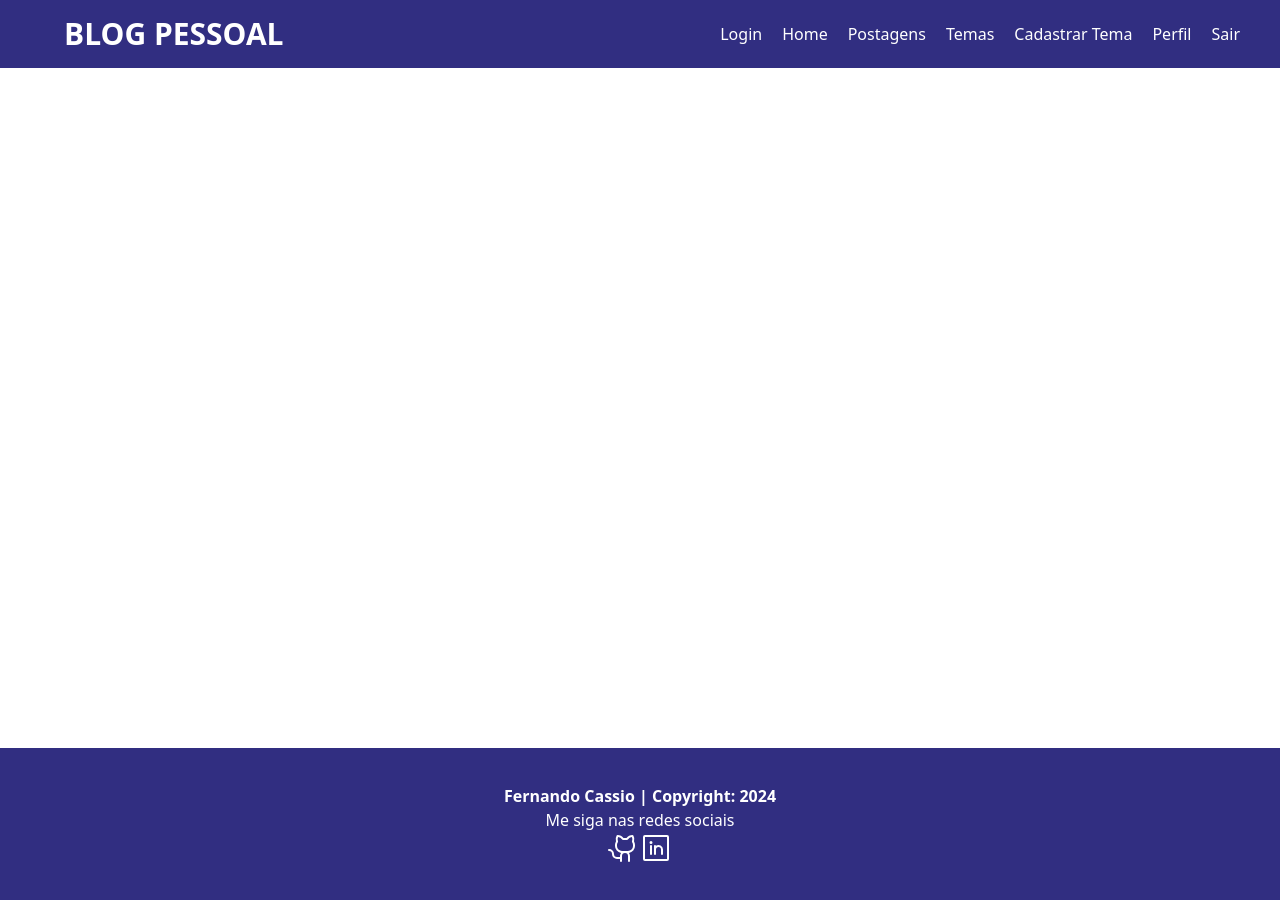
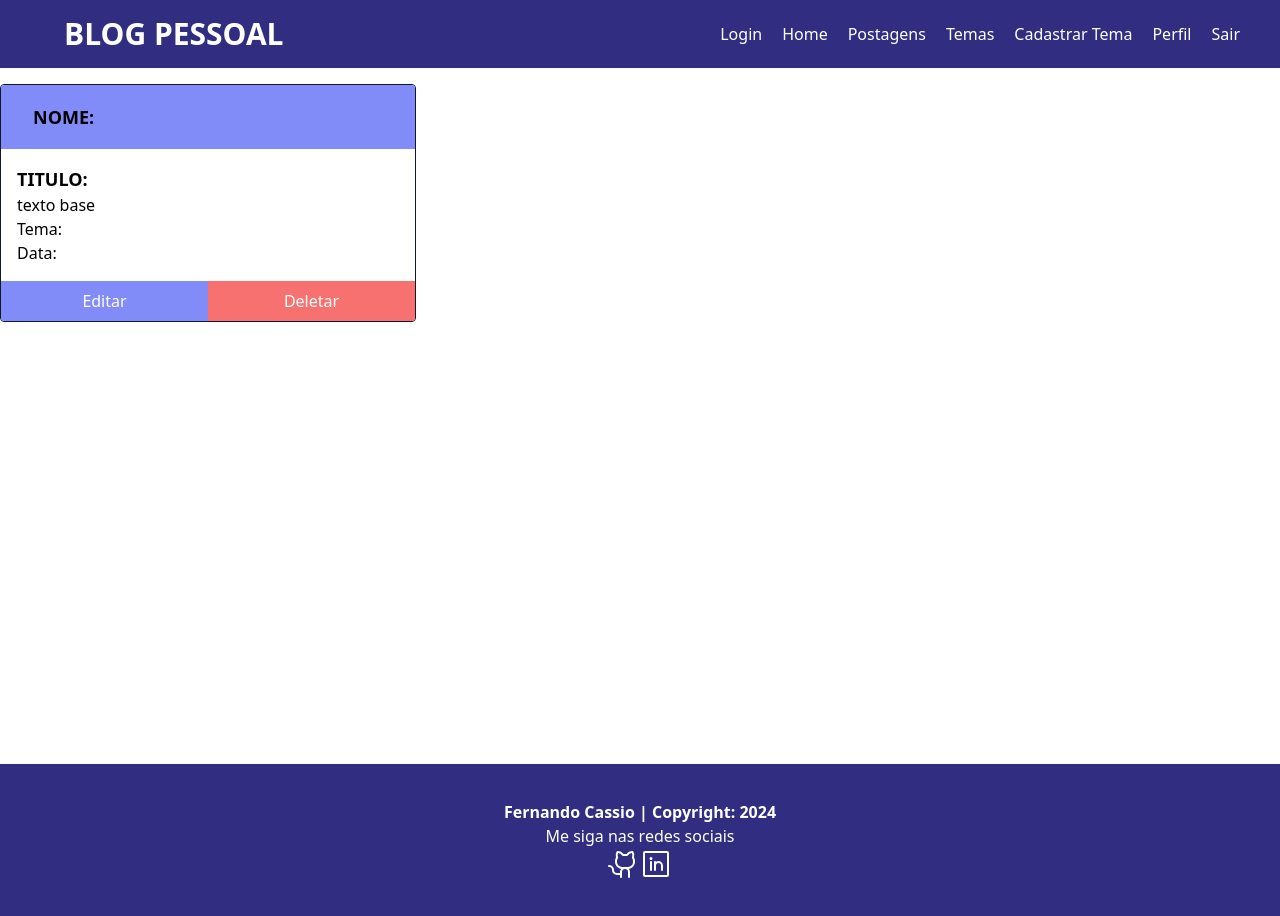
Before and after one commit to FernandoCassioDev/blogpessoal_react, a React (Vite) app: page /postagens in a window 1280 px wide. Built offline with nearby package versions, Linux system fonts and the light colour scheme.

Commit message:
feat: cria os componentes cardPostagens e listaPostagens e faz as devidas importações

```diff
--- a/src/App.tsx
+++ b/src/App.tsx
@@ -1,23 +1,23 @@
-import { BrowserRouter, Route, Routes } from 'react-router-dom'
-import './App.css'
-import Footer from './components/footer/Footer'
-import Navbar from './components/navbar/Navbar'
-import Home from './pages/home/Home'
-import Cadastro from './pages/cadastro/Cadastro'
-import Login from './pages/login/Login'
-import { AuthProvider } from './contexts/AuthContext'
-import ListaTemas from './components/temas/listatemas/ListaTemas'
-import FormTema from './components/temas/formulariotema/FormTema'
-import DeletarTema from './components/deletartema/Deletar'
+import { BrowserRouter, Route, Routes } from "react-router-dom";
+import "./App.css";
+import Footer from "./components/footer/Footer";
+import Navbar from "./components/navbar/Navbar";
+import Home from "./pages/home/Home";
+import Cadastro from "./pages/cadastro/Cadastro";
+import Login from "./pages/login/Login";
+import { AuthProvider } from "./contexts/AuthContext";
+import ListaTemas from "./components/temas/listatemas/ListaTemas";
+import FormTema from "./components/temas/formulariotema/FormTema";
+import DeletarTema from "./components/temas/deletartema/Deletar";
+import ListaPostagens from "./components/postagem/listapostagens/ListaPostagens";
 
 function App() {
-
   return (
     <>
       <AuthProvider>
         <BrowserRouter>
           <Navbar />
-        <div className='min-h-[85vh]'>
+          <div className="min-h-[85vh]">
             <Routes>
               <Route path="/" element={<Login />} />
               <Route path="/login" element={<Login />} />
@@ -27,13 +27,14 @@
               <Route path="/cadastroTema" element={<FormTema />} />
               <Route path="/editarTema/:id" element={<FormTema />} />
               <Route path="/deletarTema/:id" element={<DeletarTema />} />
+              <Route path="/postagens" element={<ListaPostagens />} />
             </Routes>
           </div>
           <Footer />
         </BrowserRouter>
       </AuthProvider>
     </>
-  )
+  );
 }
 
-export default App
+export default App;
--- a/src/components/navbar/Navbar.tsx
+++ b/src/components/navbar/Navbar.tsx
@@ -51,9 +51,9 @@
             </Link>
           </li>
           <li className="pl-5">
-            <a href="" className="hover:underline">
+            <Link to="/postagens" className="hover:underline">
               Postagens
-            </a>
+            </Link>
           </li>
           <li className="pl-5">
             <a href="" className="hover:underline">
--- /dev/null
+++ b/src/components/postagem/cardpostagem/CardPostagem.tsx
@@ -0,0 +1,36 @@
+import { Link } from "react-router-dom";
+
+function CardPostagem() {
+  return (
+    <div className="border-slate-900 border flex flex-col rounded overflow-hidden justify-between">
+      <div>
+        <div className="flex w-full bg-indigo-400 py-2 px-4 items-center gap-4">
+          <img src="" alt="" className="h-12 rounded-full" />
+          <h3 className="text-lg font-bold text-center uppercase">Nome:</h3>
+        </div>
+        <div className="p-4">
+          <h4 className="text-lg font-semibold uppercase">Titulo:</h4>
+          <p>texto base</p>
+          <p>Tema: </p>
+          <p>Data: </p>
+        </div>
+      </div>
+      <div className="flex">
+        <Link
+          to=""
+          className="w-full text-white bg-indigo-400 hover:bg-indigo-800 flex items-center justify-center py-2"
+        >
+          <button>Editar</button>
+        </Link>
+        <Link
+          to=""
+          className="text-white bg-red-400 hover:bg-red-700 w-full flex items-center justify-center"
+        >
+          <button>Deletar</button>
+        </Link>
+      </div>
+    </div>
+  );
+}
+
+export default CardPostagem;
--- /dev/null
+++ b/src/components/postagem/listapostagens/ListaPostagens.tsx
@@ -0,0 +1,13 @@
+import CardPostagem from "../cardpostagem/CardPostagem";
+
+function ListaPostagens() {
+  return (
+    <>
+      <div className="container mx-auto my-4 grid grid-cols-1 md:grid-cols-2 lg:grid-cols-3 gap-4">
+        <CardPostagem />
+      </div>
+    </>
+  );
+}
+
+export default ListaPostagens;
--- a/src/pages/home/Home.tsx
+++ b/src/pages/home/Home.tsx
@@ -1,67 +1,87 @@
+import ListaPostagens from "../../components/postagem/listapostagens/ListaPostagens";
 
 function Home() {
   return (
-    <div className="
+    <>
+    <div
+      className="
     bg-indigo-900
     flex
     justify-center
     flex-1
     "
     >
-      <div className="
+      <div
+        className="
       container
       grid
       grid-cols-2
       text-white
-      ">
-        <div className="
+      "
+      >
+        <div
+          className="
         flex
         flex-col
         gap-4
         items-center
         justify-center
         py-4
-        ">
-          <h2 className="
+        "
+        >
+          <h2
+            className="
           text-5xl
           font-bold
-          ">
+          "
+          >
             Seja Bem Vinde!
           </h2>
-          <p className="
+          <p
+            className="
           text-xl
-          ">
+          "
+          >
             Expresse aqui seus pensamentos e opiniões
-            </p>
-            <div className="
+          </p>
+          <div
+            className="
             flex
             justify-around
             gap-4
-            ">
-              <div className="
+            "
+          >
+            <div
+              className="
               rounded
               border-white
               border-solid
               border-2
               py-2
               px-4
-              ">
-                Nova Postagem
-              </div>
+              "
+            >
+              Nova Postagem
             </div>
+          </div>
         </div>
-        <div className="
+        <div
+          className="
         flex
         justify-center
-        ">
+        "
+        >
           <img
             src="https://i.imgur.com/VpwApCU.png"
             alt="imagem da Página Home"
-            className="w-2/3"/>
+            className="w-2/3"
+          />
         </div>
       </div>
     </div>
-  )
+    <ListaPostagens />
+    </>
+  );
 }
 
-export default Home
+export default Home;
```
Lines whose indentation alone changed are shown as unchanged.
